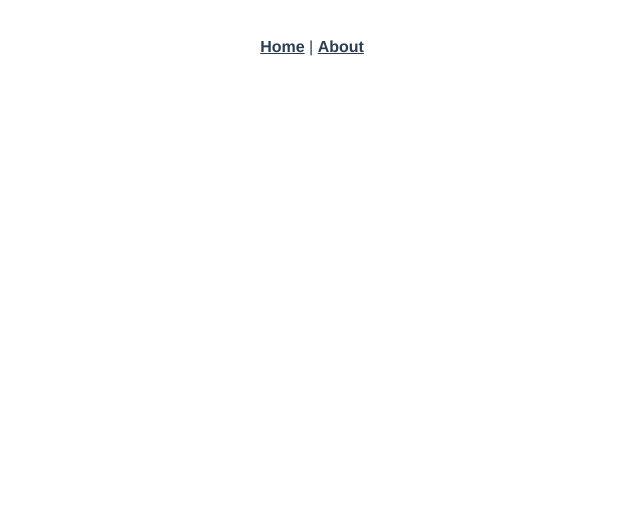
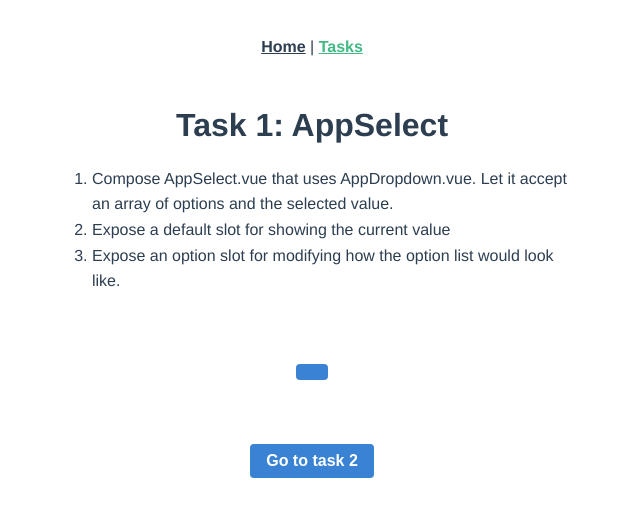
Before and after one commit to ridiculously-reusable-components/workshop-resources, a Vue app: page /#/tasks/1 in a window 1280 px wide. Shown: the top 516 px of the page, without its empty margins (328-968 px from the left). Built offline with nearby package versions, Linux system fonts and the light colour scheme.

Commit message:
Add 1st Task – AppSelect

```diff
--- a/src/App.vue
+++ b/src/App.vue
@@ -2,7 +2,7 @@
   <div id="app">
     <div id="nav">
       <router-link to="/">Home</router-link> |
-      <router-link to="/about">About</router-link>
+      <router-link to="/tasks/1">Tasks</router-link>
     </div>
     <router-view />
   </div>
--- /dev/null
+++ b/src/components/AppButton.vue
@@ -0,0 +1,21 @@
+<template>
+  <button type="button" class="button" v-on="$listeners">
+    <slot/>
+  </button>
+</template>
+
+<style lang="sass">
+.button
+  display: inline-flex
+  padding: 8px 16px
+  color: #fff
+  background: #3a82d4
+  font-weight: bold
+  font-size: 1rem
+  border: none
+  border-radius: 4px
+  align-items: center
+
+  &:hover
+    background: darken(#3a82d4, 10%)
+</style>
--- /dev/null
+++ b/src/components/AppDropdown.vue
@@ -0,0 +1,35 @@
+<template>
+  <AppTooltip>
+    <template slot="trigger" slot-scope="{ setIsOpen, isOpen }">
+      <AppButton @click="setIsOpen(!isOpen)">
+        <slot />
+      </AppButton>
+      <GlobalEvents
+        v-if="isOpen"
+        @click="handleOutsideClick($event, setIsOpen)"
+      />
+    </template>
+    <div slot="content" slot-scope="{ setIsOpen, isOpen }">
+      <slot name="content" v-bind="{ setIsOpen, isOpen }" />
+    </div>
+  </AppTooltip>
+</template>
+
+<script>
+import AppButton from './AppButton'
+import AppTooltip from './AppTooltip'
+import GlobalEvents from 'vue-global-events'
+
+export default {
+  components: {
+    AppTooltip,
+    AppButton,
+    GlobalEvents
+  },
+  methods: {
+    handleOutsideClick (e, cb) {
+      if (!this.$el.contains(e.target)) cb()
+    }
+  }
+}
+</script>
--- /dev/null
+++ b/src/components/AppSelect.vue
@@ -0,0 +1,42 @@
+<template>
+  <AppDropdown> </AppDropdown>
+</template>
+
+<script>
+import AppDropdown from './AppDropdown'
+
+export default {
+  components: {
+    AppDropdown
+  },
+  props: {
+    options: {
+      type: Array
+    },
+    value: {
+      type: [String, Object]
+    }
+  },
+  methods: {
+    update (option, cb) {
+      this.$emit('input', option)
+      if (cb) cb()
+    }
+  }
+}
+</script>
+
+<style lang="sass" scoped>
+ul
+  list-style: none
+  padding: 0
+  margin: -10px
+
+  li
+    border-bottom: 1px solid #f0f0f0
+    padding: 8px 14px
+    cursor: pointer
+
+    &:hover
+      background: #f0f0f0
+</style>
--- /dev/null
+++ b/src/components/AppTooltip.vue
@@ -0,0 +1,53 @@
+<template>
+  <span class="tooltip">
+    <slot name="trigger" v-bind="{ setIsOpen, isOpen }">
+      <span
+        class="tooltip-trigger"
+        @mouseenter="setIsOpen(true)"
+        @mouseleave="setIsOpen(false)"
+      >
+        <slot/>
+      </span>
+    </slot>
+    <div v-if="isOpen" class="tooltip-content">
+      <slot name="content" v-bind="{ setIsOpen, isOpen }"/>
+    </div>
+  </span>
+</template>
+
+<script>
+export default {
+  data () {
+    return {
+      isOpen: false
+    }
+  },
+  methods: {
+    setIsOpen (isOpen) {
+      this.isOpen = isOpen
+    }
+  }
+}
+</script>
+
+<style lang="sass">
+.tooltip
+  position: relative
+  display: inline
+
+.tooltip-trigger
+  cursor: help
+  border-bottom: 1px dashed rgba(#000, 0.5)
+
+.tooltip-content
+  position: absolute
+  z-index: 10
+  padding: 10px
+  min-width: 150px
+  text-align: left
+  background: #fafafa
+  box-shadow: 0 0 1px 1px rgba(#000, 0.15)
+  left: 0
+  bottom: -5px
+  transform: translateY(100%)
+</style>
--- a/src/main.js
+++ b/src/main.js
@@ -1,12 +1,21 @@
-import Vue from "vue";
-import App from "./App.vue";
-import router from "./router";
-import store from "./store";
+import Vue from 'vue'
+import App from './App.vue'
+import router from './router'
+import store from './store'
+import { library } from '@fortawesome/fontawesome-svg-core'
+import { fas } from '@fortawesome/free-solid-svg-icons'
+import { FontAwesomeIcon } from '@fortawesome/vue-fontawesome'
+import AppButton from '@/components/AppButton'
 
-Vue.config.productionTip = false;
+library.add(fas)
+
+Vue.component('AppIcon', FontAwesomeIcon)
+Vue.component('AppButton', AppButton)
+
+Vue.config.productionTip = false
 
 new Vue({
   router,
   store,
   render: h => h(App)
-}).$mount("#app");
+}).$mount('#app')
--- a/src/router.js
+++ b/src/router.js
@@ -12,13 +12,13 @@ export default new Router({
       component: Home
     },
     {
-      path: "/about",
-      name: "about",
+      path: "/tasks/:task",
+      name: "tasks",
       // route level code-splitting
       // this generates a separate chunk (about.[hash].js) for this route
       // which is lazy-loaded when the route is visited.
       component: () =>
-        import(/* webpackChunkName: "about" */ "./views/About.vue")
+        import(/* webpackChunkName: "about" */ "./views/Tasks.vue")
     }
   ]
 });
--- /dev/null
+++ b/src/tasks/Task1.vue
@@ -0,0 +1,67 @@
+<template>
+  <div>
+    <h1>Task 1: AppSelect</h1>
+    <ol class="steps">
+      <li>
+        Compose AppSelect.vue that uses AppDropdown.vue. Let it accept an array of options and the selected value.
+      </li>
+      <li>
+        Expose a default slot for showing the current value
+      </li>
+      <li>
+        Expose an option slot for modifying how the option list would look like.
+      </li>
+    </ol>
+
+    <!-- TASK BEGINS HERE -->
+    <AppSelect v-model="value" :options="options">
+      <template #selected>
+        {{ value.name || 'Select option' }}
+        <AppIcon icon="chevron-down" style="margin-left: 10px;"/>
+      </template>
+      <template #option="{ option }">
+        <div class="option">
+          {{ option.name }}
+          <span style="margin-left: 20px">
+            <AppIcon icon="star" style="margin-right: 5px"/>{{ option.stars }}
+          </span>
+        </div>
+      </template>
+    </AppSelect>
+
+    <!-- TASK ENDS HERE -->
+  </div>
+</template>
+
+<script>
+import AppSelect from '@/components/AppSelect'
+
+export default {
+  components: {
+    AppSelect
+  },
+  data () {
+    return {
+      value: {},
+      options: [
+        { name: 'Vue-Multiselect', stars: '3904' },
+        { name: 'Vuelidate', stars: '3369' },
+        { name: 'Vue-Global-Events', stars: '342' }
+      ]
+    }
+  }
+}
+</script>
+
+<style lang="sass">
+.option
+  display: flex
+  justify-content: space-between
+  white-space: nowrap
+
+.steps
+  max-width: 30rem
+  text-align: left
+  margin: 0 auto 4rem
+  line-height: 1.6
+</style>
--- a/src/views/About.vue
+++ /dev/null
@@ -1,5 +0,0 @@
-<template>
-  <div class="about">
-    <h1>This is an about page</h1>
-  </div>
-</template>
--- /dev/null
+++ b/src/views/Tasks.vue
@@ -0,0 +1,37 @@
+<template>
+  <div>
+    <component :is="task" />
+
+    <div class="tasks-nav">
+      <router-link
+        v-if="currentTask - 1"
+        :to="{ name: 'tasks', params: { task: currentTask - 1 } }"
+      >
+        <AppButton>Go to task {{ currentTask - 1 }}</AppButton>
+      </router-link>
+
+      <router-link :to="{ name: 'tasks', params: { task: currentTask + 1 } }">
+        <AppButton>Go to task {{ currentTask + 1 }}</AppButton>
+      </router-link>
+    </div>
+  </div>
+</template>
+
+<script>
+export default {
+  computed: {
+    currentTask () {
+      return parseInt(this.$route.params.task)
+    },
+    task() {
+      const task = this.currentTask
+      return () => import(`@/tasks/Task${task}.vue`)
+    }
+  }
+}
+</script>
+
+<style lang="sass" scoped>
+.tasks-nav
+  margin-top: 4rem
+</style>
```
Also changed, not shown: package.json (+5 -3 lines), 1 other file (tests, documents, lock files or other folders).
